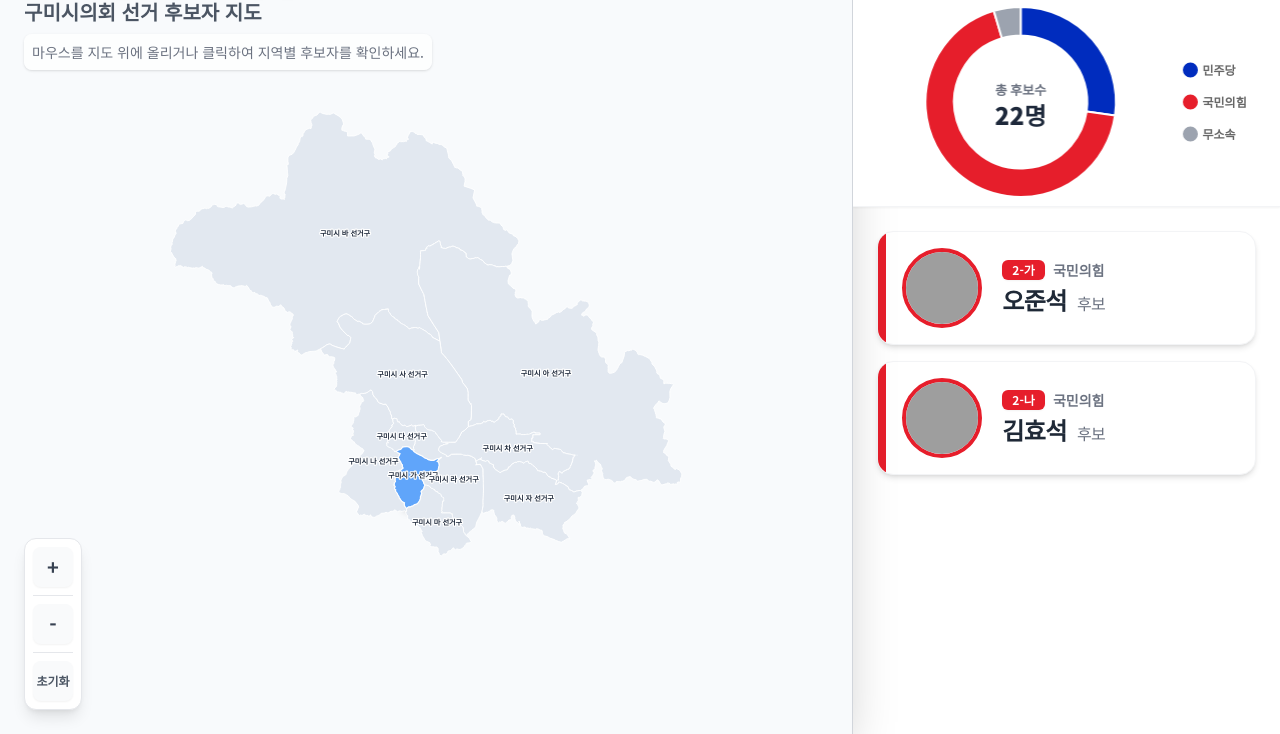
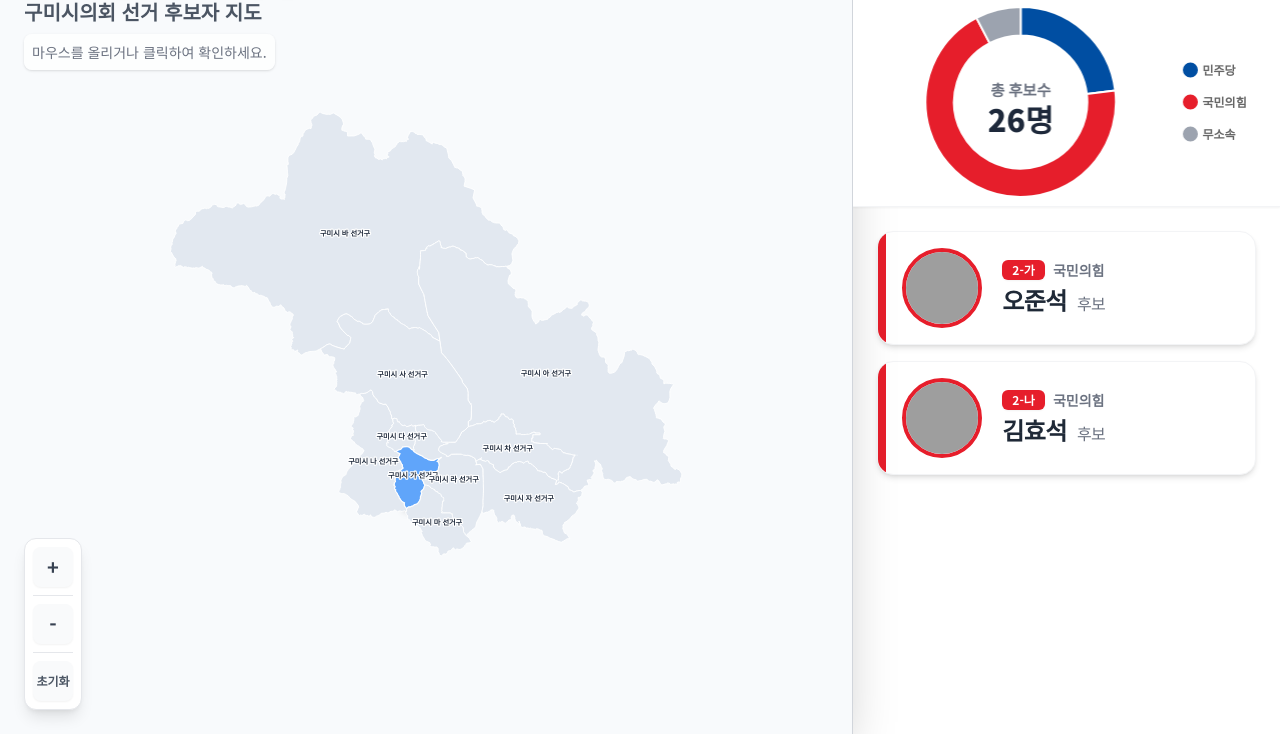
Before and after one commit to Hosain1291/gumi9th, a plain HTML site: page index.html in a window 1280 px wide. Shown: the part 66-800 px from the top of the page. Drawn offline with nearby package versions, Linux system fonts and the light colour scheme; grey boxes are pictures that could not be loaded.

Commit message:
Refactor layout and update candidate information

```diff
--- a/index.html
+++ b/index.html
@@ -66,21 +66,21 @@
         }
     </style>
 </head>
-<body class="bg-gray-100 flex h-screen overflow-hidden">
+<body class="bg-gray-100 flex flex-col md:flex-row h-screen overflow-hidden">
 
-    <!-- 왼쪽: 지도 영역 -->
-    <div class="w-2/3 h-full relative bg-slate-50 border-r border-gray-300 shadow-2xl z-10 flex flex-col">
-        <div class="absolute top-6 left-6 z-20 pointer-events-none">
-            <h1 class="text-3xl font-black text-gray-800 drop-shadow-md">제9대 전국동시지방선거</h1>
-            <h2 class="text-xl font-bold text-gray-600 mt-1">구미시의회 선거 후보자 지도</h2>
-            <p class="text-sm text-gray-500 mt-2 bg-white/80 p-2 rounded-lg inline-block shadow">마우스를 지도 위에 올리거나 클릭하여 지역별 후보자를 확인하세요.</p>
+    <!-- 왼쪽/상단: 지도 영역 (모바일에서는 위쪽 55%, PC에서는 왼쪽 66%) -->
+    <div class="w-full h-[55%] md:w-2/3 md:h-full relative bg-slate-50 border-b md:border-b-0 md:border-r border-gray-300 shadow-2xl z-10 flex flex-col">
+        <div class="absolute top-4 left-4 md:top-6 md:left-6 z-20 pointer-events-none">
+            <h1 class="text-2xl md:text-3xl font-black text-gray-800 drop-shadow-md">제9대 전국동시지방선거</h1>
+            <h2 class="text-lg md:text-xl font-bold text-gray-600 mt-1">구미시의회 선거 후보자 지도</h2>
+            <p class="text-xs md:text-sm text-gray-500 mt-2 bg-white/80 p-2 rounded-lg inline-block shadow">마우스를 올리거나 클릭하여 확인하세요.</p>
         </div>
 
         <!-- 지도 컨테이너 -->
         <div id="map-container" class="w-full h-full cursor-grab active:cursor-grabbing"></div>
 
         <!-- 줌 컨트롤 박스 -->
-        <div class="absolute bottom-6 left-6 bg-white p-2 rounded-xl shadow-lg flex flex-col gap-2 z-20 border border-gray-200">
+        <div class="absolute bottom-4 left-4 md:bottom-6 md:left-6 bg-white p-2 rounded-xl shadow-lg flex flex-col gap-2 z-20 border border-gray-200">
             <button id="btn-zoom-in" class="w-10 h-10 flex items-center justify-center bg-gray-50 hover:bg-gray-200 rounded-lg text-gray-700 font-bold text-xl transition shadow-sm">+</button>
             <div class="w-full h-px bg-gray-200"></div>
             <button id="btn-zoom-out" class="w-10 h-10 flex items-center justify-center bg-gray-50 hover:bg-gray-200 rounded-lg text-gray-700 font-bold text-xl transition shadow-sm">-</button>
@@ -89,8 +89,8 @@
         </div>
     </div>
 
-    <!-- 오른쪽: 정보 패널 (차트 및 후보자 리스트) -->
-    <div class="w-1/3 h-full overflow-y-auto bg-white flex flex-col relative">
+    <!-- 오른쪽/하단: 정보 패널 (모바일에서는 아래쪽 45%, PC에서는 오른쪽 33%) -->
+    <div class="w-full h-[45%] md:w-1/3 md:h-full overflow-y-auto bg-white flex flex-col relative">
         <!-- 상단 고정 헤더 영역 -->
         <div class="sticky top-0 bg-white z-20 p-6 pb-2 border-b border-gray-100 shadow-sm">
             <h2 id="panel-district-title" class="text-2xl font-black text-gray-800 mb-4">선거구를 선택해주세요</h2>
@@ -116,7 +116,7 @@
 
         // 정당별 색상 매핑 (민주당=파란색, 국힘당=빨간색, 무소속=은색)
         const PARTY_COLORS = {
-            "민주당": "#002cbe",    // 더불어민주당 고유 파란색
+            "민주당": "#004EA2",    // 더불어민주당 고유 파란색
             "국민의힘": "#E61E2B",  // 국민의힘 고유 빨간색
             "무소속": "#9ca3af"     // 은색(회색)
         };
@@ -153,18 +153,22 @@
                 { name: "강승수", party: "국민의힘", symbol: "2-나", photo: "https://info.nec.go.kr/photo_20260603/Gsg4707/Hb100161530/gicho/100161530.JPG?ver=2034852" }
             ],
             "구미시 아 선거구": [
-                { name: "문창균", party: "민주당", symbol: "1", photo: "https://info.nec.go.kr/photo_20260603/Gsg4707/Hb100157764/gicho/100157764.JPG?ver=2009514" },
-                { name: "신용주", party: "국민의힘", symbol: "2-가", photo: "https://info.nec.go.kr/photo_20260603/Gsg4707/Hb100154613/gicho/100154613.JPG?ver=1991352" },
-                { name: "이탕모", party: "국민의힘", symbol: "2-나", photo: "https://info.nec.go.kr/photo_20260603/Gsg4707/Hb100157909/gicho/100157909.JPG?ver=2010018" }
+                { name: "정국힘", party: "국민의힘", symbol: "2-가", photo: "https://images.unsplash.com/photo-1560250097-0b93528c311a?w=150&h=150&fit=crop" },
+                { name: "조국힘", party: "국민의힘", symbol: "2-나", photo: "https://images.unsplash.com/photo-1573496359142-b8d87734a5a2?w=150&h=150&fit=crop" },
+                { name: "강국힘", party: "국민의힘", symbol: "2-다", photo: "https://images.unsplash.com/photo-1519085360753-af0119f7cbe7?w=150&h=150&fit=crop" },
+                { name: "윤무소", party: "무소속", symbol: "4", photo: "https://images.unsplash.com/photo-1534528741775-53994a69daeb?w=150&h=150&fit=crop" }
             ],
             "구미시 자 선거구": [
-                { name: "장진호", party: "국민의힘", symbol: "2-가", photo: "https://info.nec.go.kr/photo_20260603/Gsg4707/Hb100160906/gicho/100160906.JPG?ver=2028458" },
-                { name: "류태하", party: "개혁신당", symbol: "4", photo: "https://info.nec.go.kr/photo_20260603/Gsg4707/Hb100156964/gicho/100156964.JPG?ver=2004031" }
+                { name: "이민주", party: "민주당", symbol: "1-가", photo: "https://images.unsplash.com/photo-1500648767791-00dcc994a43e?w=150&h=150&fit=crop" },
+                { name: "김민주", party: "민주당", symbol: "1-나", photo: "https://images.unsplash.com/photo-1472099645785-5658abf4ff4e?w=150&h=150&fit=crop" },
+                { name: "박국힘", party: "국민의힘", symbol: "2-가", photo: "https://images.unsplash.com/photo-1519085360753-af0119f7cbe7?w=150&h=150&fit=crop" },
+                { name: "최국힘", party: "국민의힘", symbol: "2-나", photo: "https://images.unsplash.com/photo-1507003211169-0a1dd7228f2d?w=150&h=150&fit=crop" }
             ],
             "구미시 차 선거구": [
-                { name: "유승헌", party: "민주당", symbol: "1", photo: "https://info.nec.go.kr/photo_20260603/Gsg4707/Hb100156909/gicho/100156909.JPG?ver=2003699" },
-                { name: "김현경", party: "국민의힘", symbol: "2-가", photo: "https://info.nec.go.kr/photo_20260603/Gsg4707/Hb100158300/gicho/100158300.JPG?ver=2015009" },
-                { name: "정지원", party: "국민의힘", symbol: "2-나", photo: "https://info.nec.go.kr/photo_20260603/Gsg4707/Hb100161218/gicho/100161218.JPG?ver=2031031" }
+                { name: "정국힘", party: "국민의힘", symbol: "2-가", photo: "https://images.unsplash.com/photo-1560250097-0b93528c311a?w=150&h=150&fit=crop" },
+                { name: "조국힘", party: "국민의힘", symbol: "2-나", photo: "https://images.unsplash.com/photo-1573496359142-b8d87734a5a2?w=150&h=150&fit=crop" },
+                { name: "강국힘", party: "국민의힘", symbol: "2-다", photo: "https://images.unsplash.com/photo-1519085360753-af0119f7cbe7?w=150&h=150&fit=crop" },
+                { name: "윤무소", party: "무소속", symbol: "4", photo: "https://images.unsplash.com/photo-1534528741775-53994a69daeb?w=150&h=150&fit=crop" }
             ]
             // 다른 선거구명도 필요에 따라 추가하세요.
         };
@@ -436,15 +440,20 @@
                     ctx.textAlign = 'center';
                     ctx.textBaseline = 'middle';
 
+                    // 화면(차트) 크기에 비례하여 텍스트 크기 자동 조절
+                    var minDim = Math.min(width, height);
+                    var titleFontSize = Math.max(10, minDim * 0.08); // 최소 10px 보장
+                    var numberFontSize = Math.max(16, minDim * 0.16); // 최소 16px 보장
+
                     // "총 후보수" 텍스트
-                    ctx.font = "bold 13px 'Noto Sans KR'";
+                    ctx.font = "bold " + titleFontSize + "px 'Noto Sans KR'";
                     ctx.fillStyle = "#6b7280";
-                    ctx.fillText("총 후보수", centerX, centerY - 12);
+                    ctx.fillText("총 후보수", centerX, centerY - (titleFontSize * 0.8));
 
                     // "--명" 텍스트
-                    ctx.font = "900 24px 'Noto Sans KR'";
+                    ctx.font = "900 " + numberFontSize + "px 'Noto Sans KR'";
                     ctx.fillStyle = "#1e293b";
-                    ctx.fillText(totalCandidates + "명", centerX, centerY + 14);
+                    ctx.fillText(totalCandidates + "명", centerX, centerY + (numberFontSize * 0.6));
 
                     ctx.restore();
                 }
```
